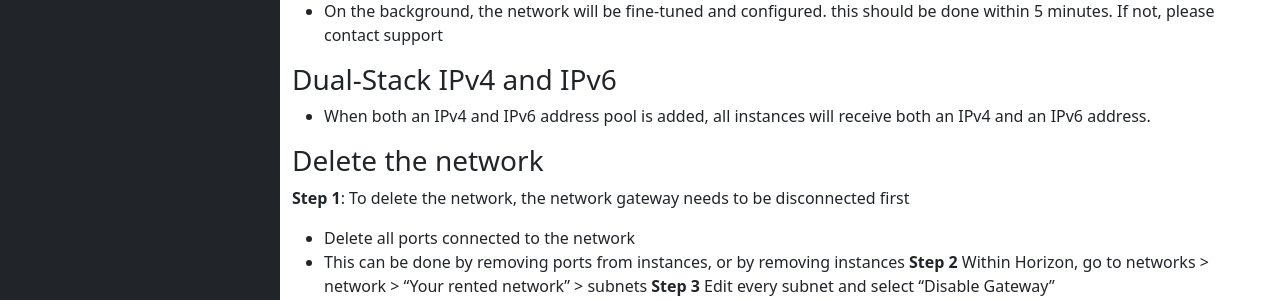
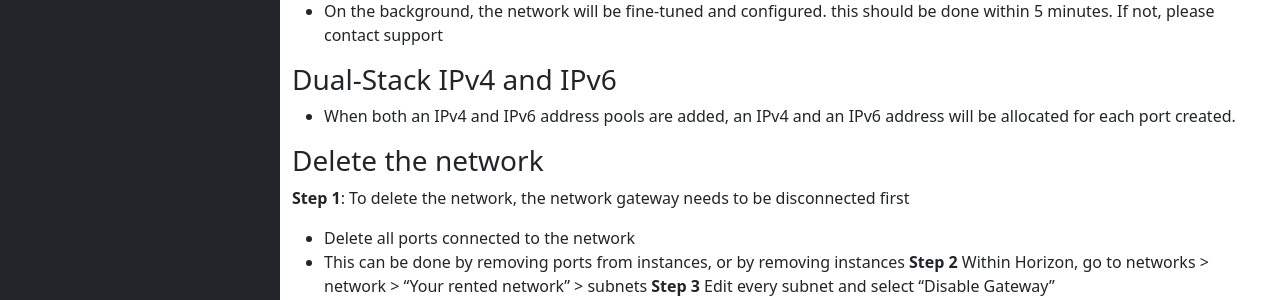
Before and after one commit to bkranendonk/OpenStack-Docs, a Jekyll site: the page built from _posts/network/2023-12-19-create-a-byoip-network.md, in a window 1280 px wide. Shown: the part 883-1183 px from the top of the page. Built offline with Jekyll 4.4.1, drawn with Linux system fonts in a browser that asks for light colours.

Commit message:
update language

```diff
--- a/_posts/network/2023-12-19-create-a-byoip-network.md
+++ b/_posts/network/2023-12-19-create-a-byoip-network.md
@@ -37,7 +37,7 @@ As a dedicated IPv4 range is an expensive resource, we need to share the network
 * On the background, the network will be fine-tuned and configured. this should be done within 5 minutes. If not, please contact support
 
 ### Dual-Stack IPv4 and IPv6
-- When both an IPv4 and IPv6 address pool is added, all instances will receive both an IPv4 and an IPv6 address.
+- When both an IPv4 and IPv6 address pools are added, an IPv4 and an IPv6 address will be allocated for each port created.
 
 
 ### Delete the network
```
